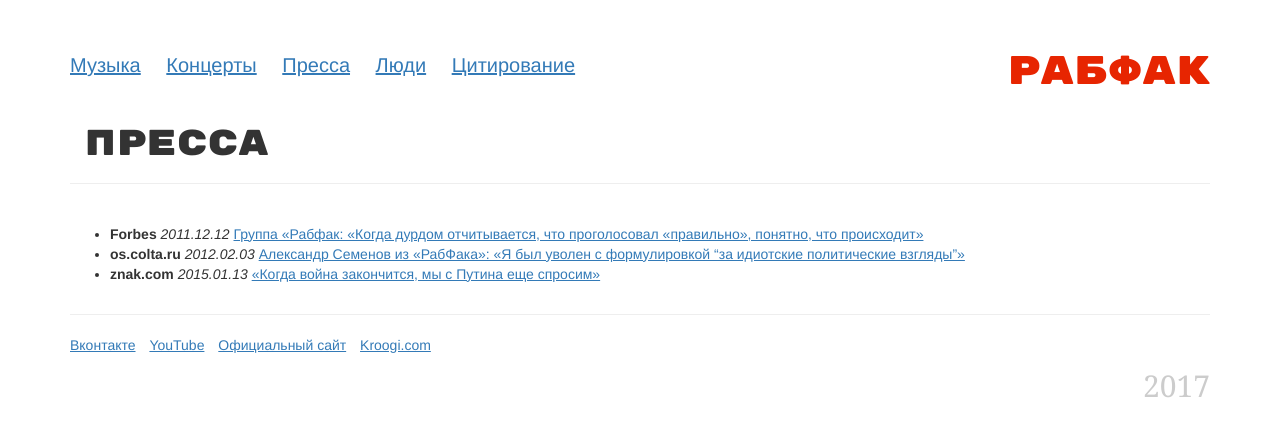
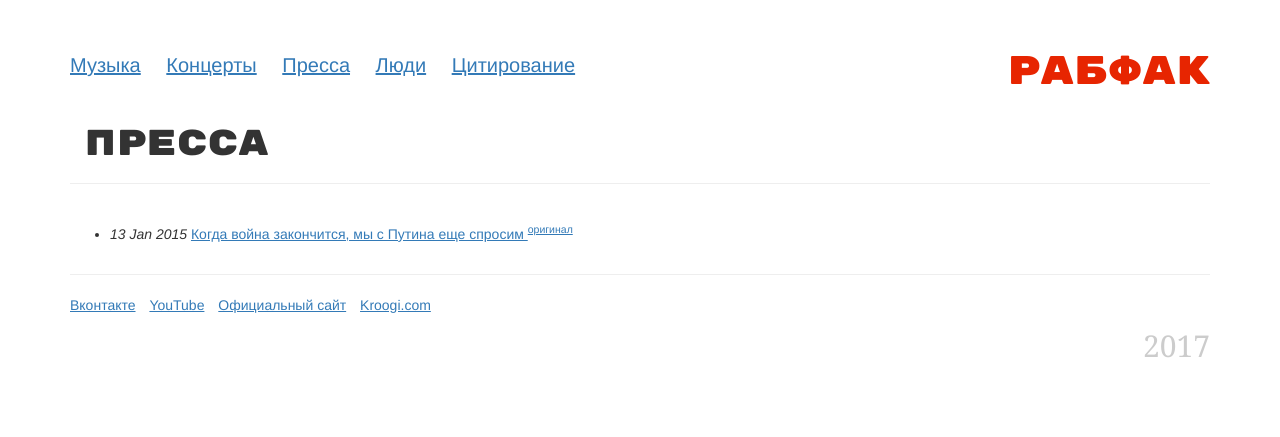
Before and after one commit to wuwujka/rabfak, a Jekyll site: the page built from pages/press.html, in a window 1280 px wide. Shown: the top 437 px of the page. Built offline with Jekyll 4.4.1, drawn with Linux system fonts in a browser that asks for light colours.

```diff
--- a/_config.yml
+++ b/_config.yml
@@ -4,8 +4,15 @@ defaults:
       type: songs
     values:
       layout: song
+  - scope:
+      path: ""
+      type: press
+    values:
+      layout: press
 collections:
   songs:
     output: true
   concerts:
     output: false
+  press:
+    output: true
--- a/pages/press.html
+++ b/pages/press.html
@@ -3,16 +3,15 @@ layout: default
 title: "Пресса"
 ---
 <ul>
+{% for p in site.press %}
   <li>
-    <b>Forbes</b> <i>2011.12.12</i> <a href="http://www.forbes.ru/sobytiya/lyudi/77298-kogda-durdomy-otchityvayutsya-chto-progolosovali-pravilno-uzhe-ponyatno-chto-pr">Группа «Рабфак: «Когда дурдом отчитывается, что проголосовал «правильно», понятно, что происходит»</a>
+    <i>{{p.date | date_to_string}}</i>
+    <a href="{{p.url}}">
+      {{p.title}}
+    </a>
+    <sup>
+      <a href="{{p.source}}">оригинал</a>
+    </sup>
   </li>
-  <li>
-    <b>os.colta.ru</b> <i>2012.02.03</i> <a href="http://os.colta.ru/music_modern/events/details/34018/?expand=yes">Александр Семенов из «РабФака»: «Я был уволен с формулировкой “за идиотские политические взгляды”»</a>
-  </li>
-  <li>
-    <b>znak.com</b> <i>2015.01.13</i>
-    <a href="https://www.znak.com/2015-01-13/no_segodnya_ne_vremya_frontmen_gruppy_rabfak_o_tom_pochemu_rokery_bolshe_ne_protestuyut">
-      «Когда война закончится, мы с Путина еще спросим»
-    </a>
-  </li>
+{% endfor %}
 </ul>
```
Also changed, not shown: _layouts/press.html (added, +44 -0 lines), _press/2015-01-13-znak_com.md (added, +35 -0 lines).
